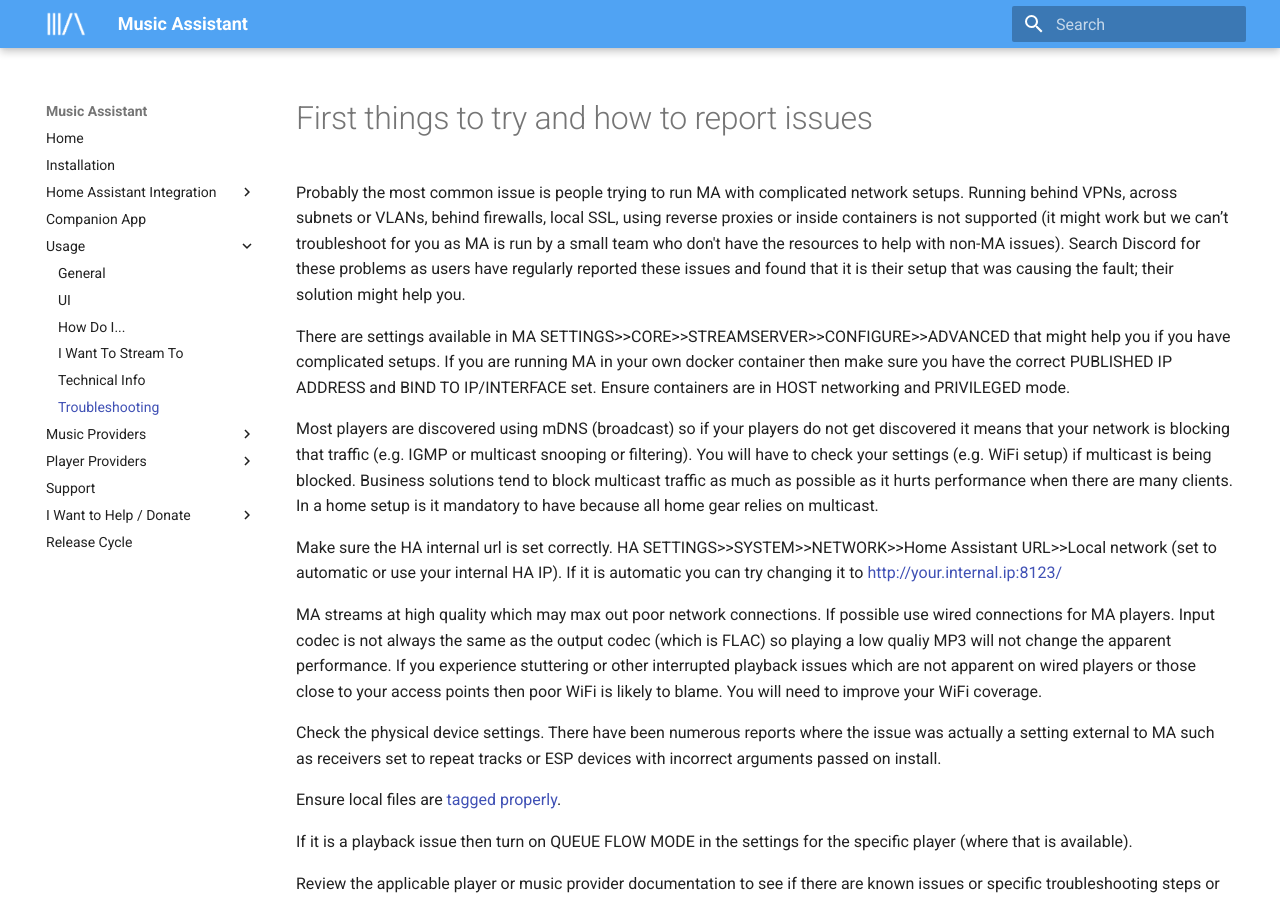
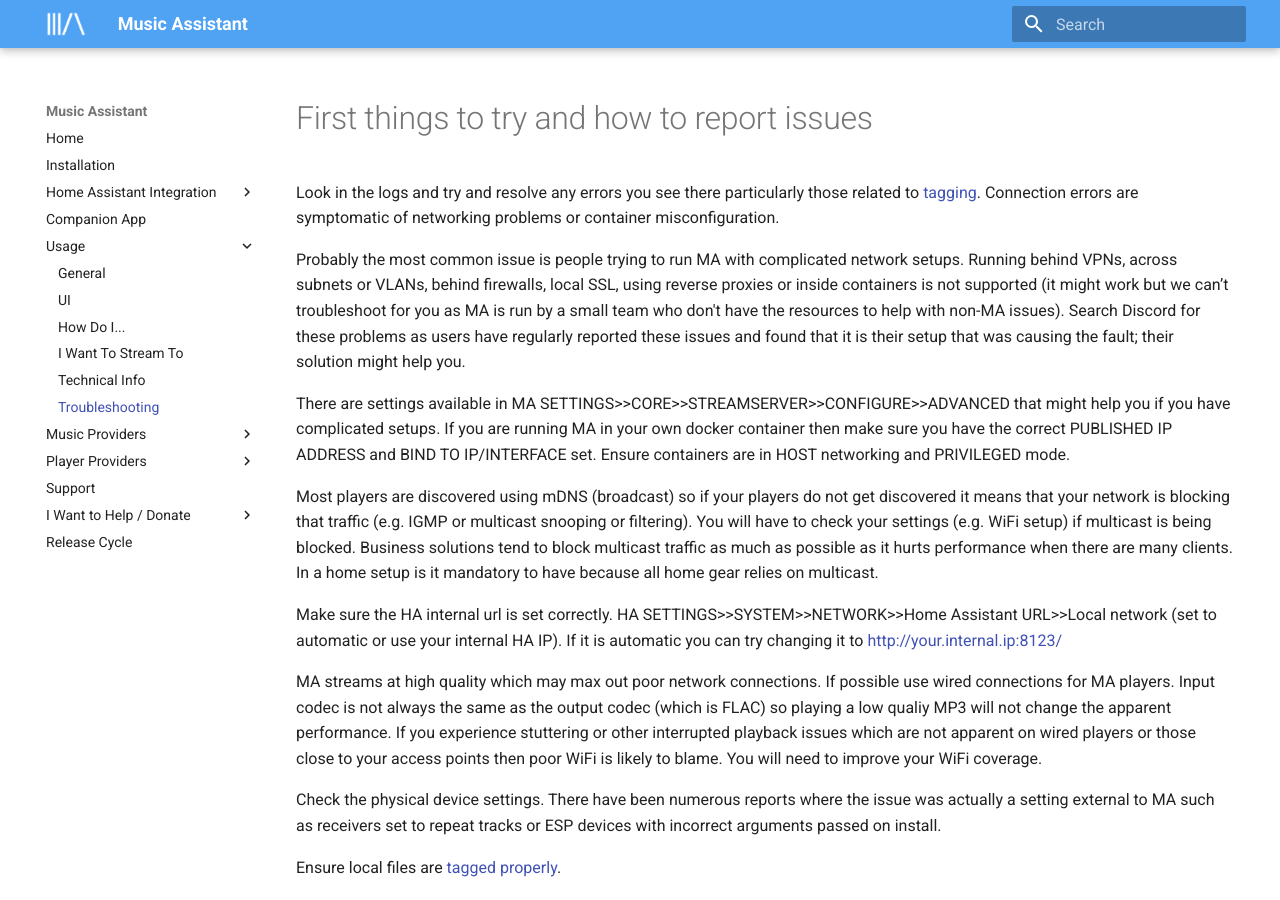
Before and after one commit to pwbriggs/music-assistant.github.io, an MkDocs documentation site: the page built from docs/faq/troubleshooting.md, in a window 1280 px wide and 900 px high. Built offline with MkDocs 1.6.1 and Material for MkDocs 9.7.7, drawn with Linux system fonts in a browser that asks for light colours.

Commit message:
Update troubleshooting.md

```diff
--- a/docs/faq/troubleshooting.md
+++ b/docs/faq/troubleshooting.md
@@ -4,6 +4,8 @@
 ---
 
 # First things to try and how to report issues
+
+Look in the logs and try and resolve any errors you see there particularly those related to [tagging](https://music-assistant.io/music-providers/filesystem/#tagging-files). Connection errors are symptomatic of networking problems or container misconfiguration.
 
 Probably the most common issue is people trying to run MA with complicated network setups. Running behind VPNs, across subnets or VLANs, behind firewalls, local SSL, using reverse proxies or inside containers is not supported (it might work but we can’t troubleshoot for you as MA is run by a small team who don't have the resources to help with non-MA issues). Search Discord for these problems as users have regularly reported these issues and found that it is their setup that was causing the fault; their solution might help you.
 
```
